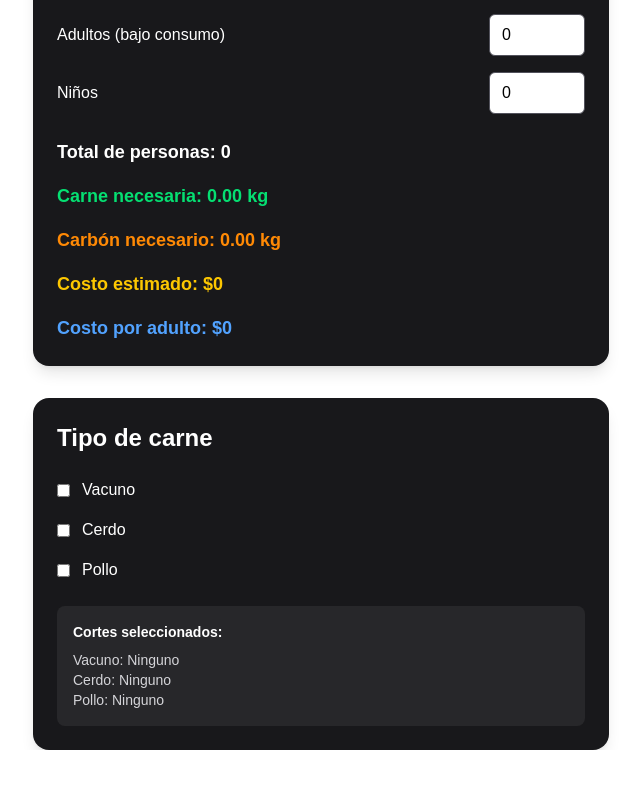
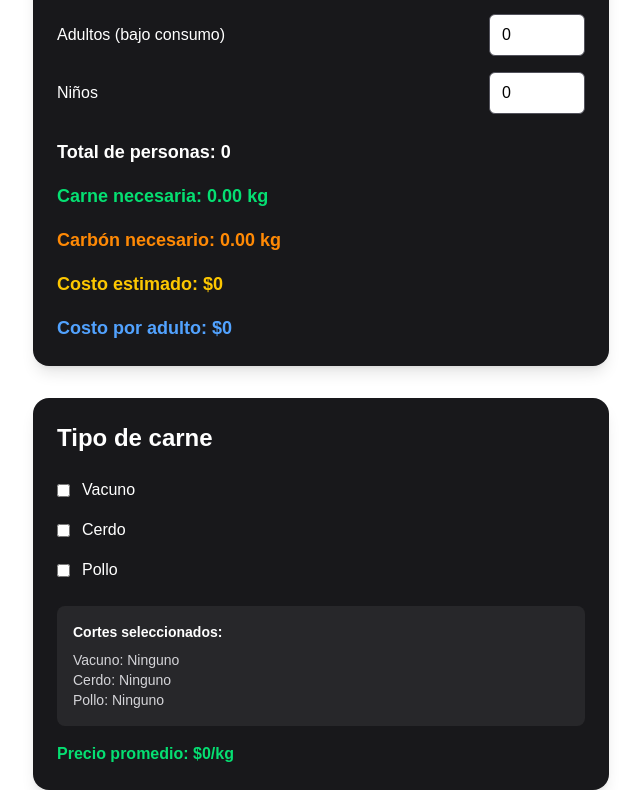
Before and after one commit to eljota1984/asado-calculator, a Next.js app: page / in a window 1280 px wide. Shown: the part 254-1044 px from the top of the page, without its empty margins (319-959 px from the left). Before the commit the page ends 1004 px from the top, so only its background shows below. Built offline with nearby package versions, Linux system fonts and the light colour scheme.

Commit message:
Agrega cálculo de precio promedio por cortes seleccionados

```diff
--- a/components/SelectorCarnes.tsx
+++ b/components/SelectorCarnes.tsx
@@ -24,6 +24,35 @@ export default function SelectorCarnes() {
     }
   };
 
+  const calcularPrecioPromedio = () => {
+    const todosLosCortes = [
+      ...carnes.vacuno,
+      ...carnes.cerdo,
+      ...carnes.pollo,
+    ];
+
+    const seleccionados = [
+      ...cortesVacuno,
+      ...cortesCerdo,
+      ...cortesPollo,
+    ];
+
+    const cortesSeleccionados = todosLosCortes.filter((corte) =>
+      seleccionados.includes(corte.nombre)
+    );
+
+    if (cortesSeleccionados.length === 0) return 0;
+
+    const suma = cortesSeleccionados.reduce(
+      (acc, corte) => acc + corte.precio,
+      0
+    );
+
+    return suma / cortesSeleccionados.length;
+  };
+
+  const precioPromedio = calcularPrecioPromedio();
+
   return (
     <section className="w-full max-w-xl rounded-2xl bg-zinc-900 p-6 shadow-lg">
       <h2 className="mb-6 text-2xl font-bold text-white">Tipo de carne</h2>
@@ -33,7 +62,11 @@ export default function SelectorCarnes() {
           <input
             type="checkbox"
             checked={vacuno}
-            onChange={() => setVacuno(!vacuno)}
+            onChange={() => {
+              const nuevoValor = !vacuno;
+              setVacuno(nuevoValor);
+              if (!nuevoValor) setCortesVacuno([]);
+            }}
           />
           Vacuno
         </label>
@@ -65,7 +98,11 @@ export default function SelectorCarnes() {
           <input
             type="checkbox"
             checked={cerdo}
-            onChange={() => setCerdo(!cerdo)}
+            onChange={() => {
+              const nuevoValor = !cerdo;
+              setCerdo(nuevoValor);
+              if (!nuevoValor) setCortesCerdo([]);
+            }}
           />
           Cerdo
         </label>
@@ -97,7 +134,11 @@ export default function SelectorCarnes() {
           <input
             type="checkbox"
             checked={pollo}
-            onChange={() => setPollo(!pollo)}
+            onChange={() => {
+              const nuevoValor = !pollo;
+              setPollo(nuevoValor);
+              if (!nuevoValor) setCortesPollo([]);
+            }}
           />
           Pollo
         </label>
@@ -137,6 +178,10 @@ export default function SelectorCarnes() {
             Pollo: {cortesPollo.length > 0 ? cortesPollo.join(", ") : "Ninguno"}
           </p>
         </div>
+
+        <p className="mt-4 font-semibold text-green-400">
+          Precio promedio: ${precioPromedio.toLocaleString()}/kg
+        </p>
       </div>
     </section>
   );
@@ -155,6 +200,8 @@ export default function SelectorCarnes() {
 //   const [cortesCerdo, setCortesCerdo] = useState<string[]>([]);
 //   const [cortesPollo, setCortesPollo] = useState<string[]>([]);
 
+
+
 //   const toggleCorte = (
 //     corte: string,
 //     cortesSeleccionados: string[],
@@ -166,6 +213,35 @@ export default function SelectorCarnes() {
 //       setCortes([...cortesSeleccionados, corte]);
 //     }
 //   };
+
+
+//   const calcularPrecioPromedio = () => {
+//     const todosLosCortes = [
+//       ...carnes.vacuno,
+//       ...carnes.cerdo,
+//       ...carnes.pollo,
+//     ];
+
+//     const seleccionados = [
+//       ...cortesVacuno,
+//       ...cortesCerdo,
+//       ...cortesPollo,
+//     ];
+
+//     const cortesSeleccionados = todosLosCortes.filter((corte) =>
+//       seleccionados.includes(corte.nombre)
+//     );
+
+//     if (cortesSeleccionados.length === 0) return 0;
+
+//     const suma = cortesSeleccionados.reduce(
+//       (acc, corte) => acc + corte.precio,
+//       0
+//     );
+
+//     return suma / cortesSeleccionados.length;
+//   };
+//   const precioPromedio = calcularPrecioPromedio();
 
 //   return (
 //     <section className="w-full max-w-xl rounded-2xl bg-zinc-900 p-6 shadow-lg">
@@ -267,6 +343,7 @@ export default function SelectorCarnes() {
 //             </div>
 //           </div>
 //         )}
+
 //         <div className="mt-6 rounded-lg bg-zinc-800 p-4 text-sm">
 //           <p className="font-semibold text-white">Cortes seleccionados:</p>
 //           <p className="mt-2 text-zinc-300">
@@ -279,6 +356,9 @@ export default function SelectorCarnes() {
 //             Pollo: {cortesPollo.length > 0 ? cortesPollo.join(", ") : "Ninguno"}
 //           </p>
 //         </div>
+//         <p className="mt-4 text-green-400 font-semibold">
+//           Precio promedio: ${precioPromedio.toLocaleString()}
+//         </p>
 //       </div>
 //     </section>
 //   );
```
